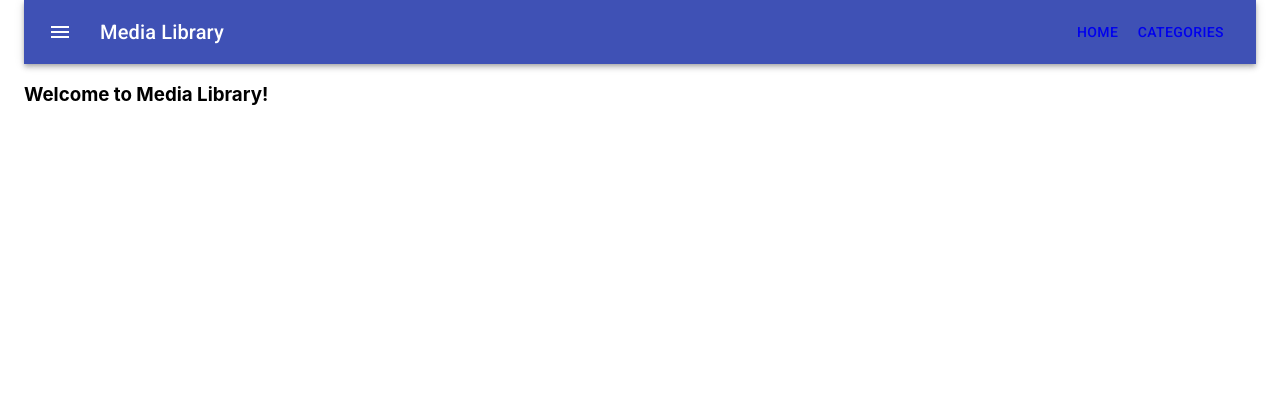
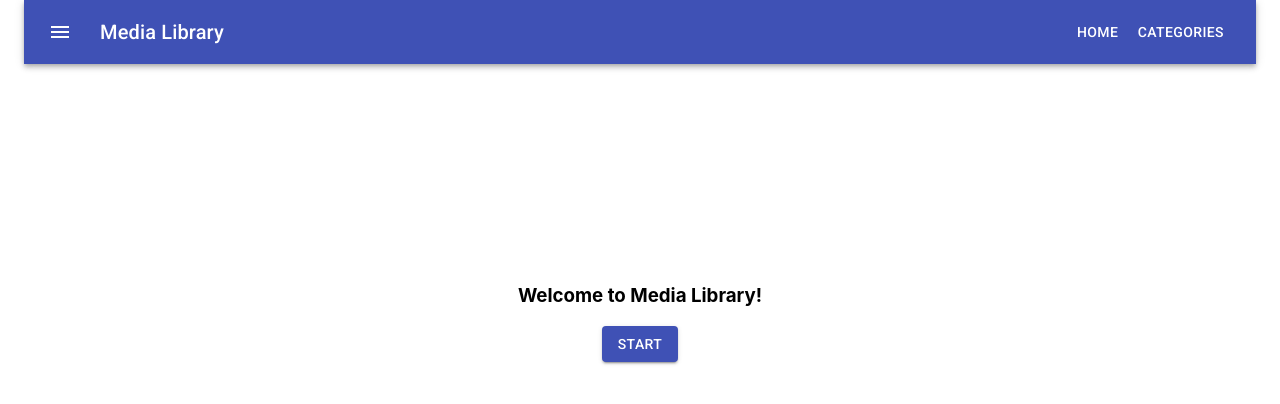
Before and after one commit to evgeny-s/media-library-saga, a React (Create React App) app: page / in a window 1280 px wide. Shown: the top 404 px of the page. Built offline with nearby package versions, Linux system fonts and the light colour scheme.

Commit message:
Added title.

```diff
--- a/src/App.js
+++ b/src/App.js
@@ -27,6 +27,17 @@ const useStyles = makeStyles((theme) => ({
   title: {
     flexGrow: 1,
   },
+  link: {
+    color: 'white',
+    textDecoration: 'none',
+  },
+  welcome: {
+    height: '500px',
+    display: 'flex',
+    justifyContent: 'center',
+    alignItems: 'center',
+    flexDirection: 'column',
+  }
 }));
 
 function App() {
@@ -42,8 +53,8 @@ function App() {
           <Typography variant="h6" className={classes.title}>
             Media Library
           </Typography>
-          <NavLink className='nav-link' activeClassName='active' to="/" exact><Button color="inherit">Home</Button></NavLink>
-          <NavLink className='nav-link' activeClassName='active' to="/categories"><Button color="inherit">Categories</Button></NavLink>
+          <NavLink className={classes.link} activeClassName='active' to="/" exact><Button color="inherit">Home</Button></NavLink>
+          <NavLink className={classes.link} activeClassName='active' to="/categories"><Button color="inherit">Categories</Button></NavLink>
         </Toolbar>
       </AppBar>
     );
@@ -54,7 +65,10 @@ function App() {
       {renderNavigation()}
       <Switch>
         <Route path="/" exact>
-          <h3>Welcome to Media Library!</h3>
+          <div className={classes.welcome}>
+            <h3>Welcome to Media Library!</h3>
+            <NavLink className={classes.link} activeClassName='active' to="/categories"><Button variant="contained" color="primary">Start</Button></NavLink>
+          </div>
         </Route>
         <Route path="/categories">
           <CategoryList />
--- a/src/components/CategoryItem.js
+++ b/src/components/CategoryItem.js
@@ -13,7 +13,6 @@ import Typography from '@material-ui/core/Typography';
 import {
   useParams
 } from "react-router-dom";
-import Paper from "@material-ui/core/Paper/index";
 import {makeStyles} from "@material-ui/core/styles/index";
 
 const useStyles = makeStyles({
@@ -67,9 +66,9 @@ function CategoryItem({fetchCategoryData, fetchCategoryDataError, categoryTracks
               <TableHead>
                 <TableRow>
                   <TableCell>#</TableCell>
-                  <TableCell align="right">Title</TableCell>
-                  <TableCell align="right">Description</TableCell>
-                  <TableCell align="right">Action</TableCell>
+                  <TableCell align="right">Name</TableCell>
+                  <TableCell align="right">Url</TableCell>
+                  <TableCell align="right">Duration</TableCell>
                 </TableRow>
               </TableHead>
               <TableBody>
```
